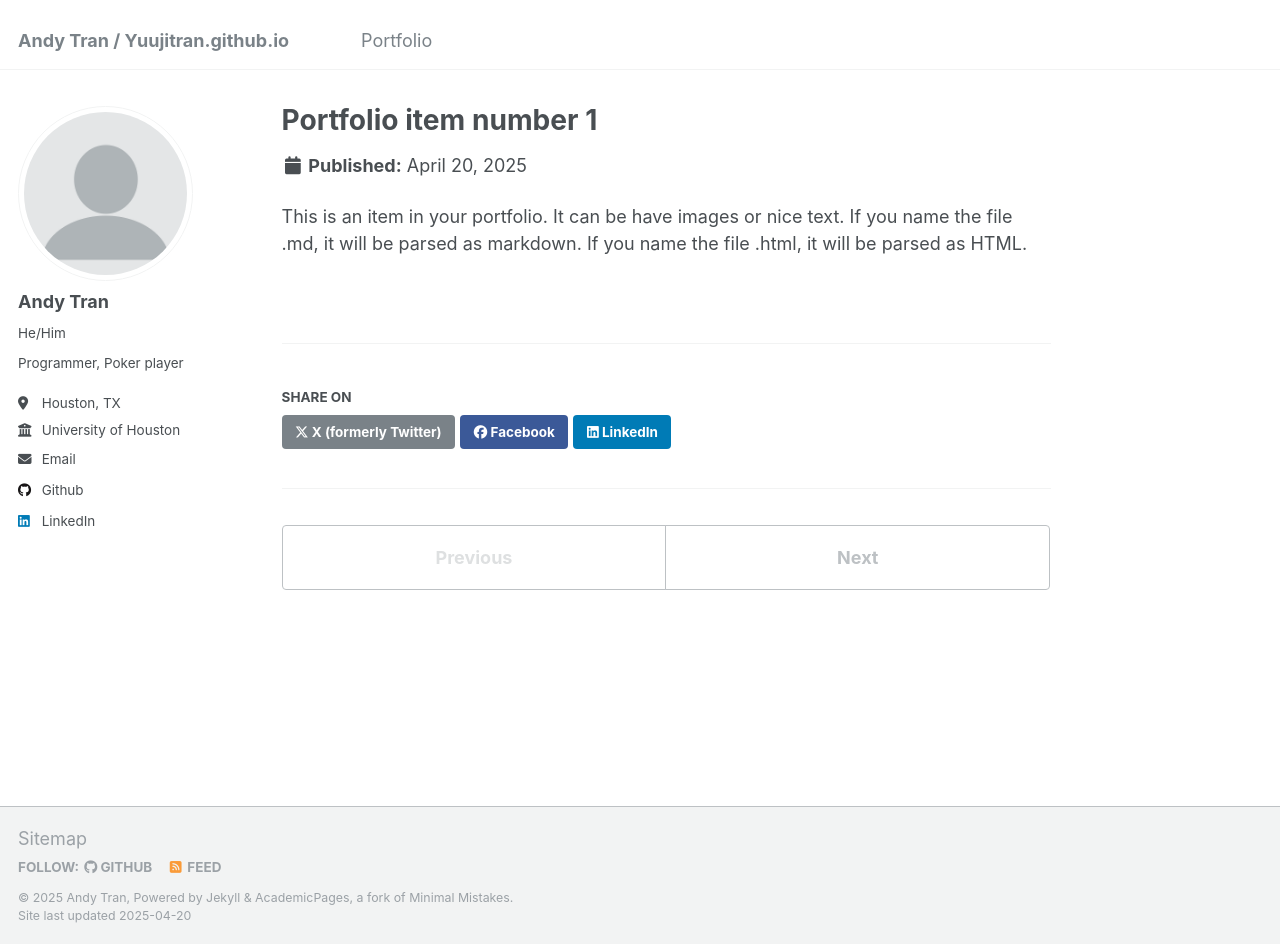
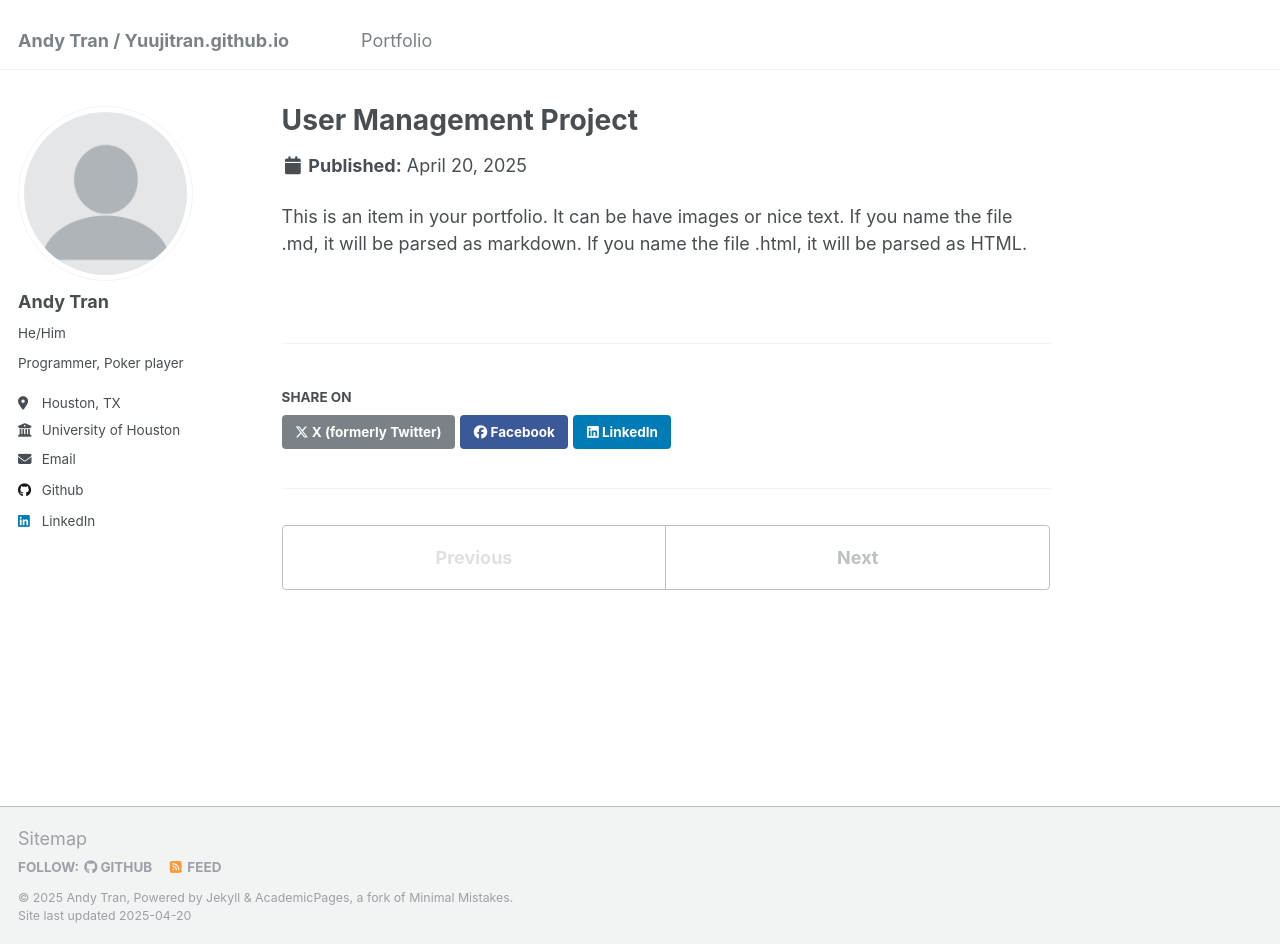
Before and after one commit to yuujitran/yuujitran.github.io, a Jekyll site: the page built from _portfolio/portfolio-1.md, in a window 1280 px wide and 944 px high. Built offline with Jekyll 4.4.1, drawn with Linux system fonts in a browser that asks for light colours.

Commit message:
Update portfolio-1.md

```diff
--- a/_portfolio/portfolio-1.md
+++ b/_portfolio/portfolio-1.md
@@ -1,6 +1,6 @@
 ---
-title: "Portfolio item number 1"
-excerpt: "Short description of portfolio item number 1<br/><img src='/images/500x300.png'>"
+title: "User Management Project"
+excerpt: "User management project for University of Houston<br/><img src='/images/500x300.png'>"
 collection: portfolio
 ---
 
```
